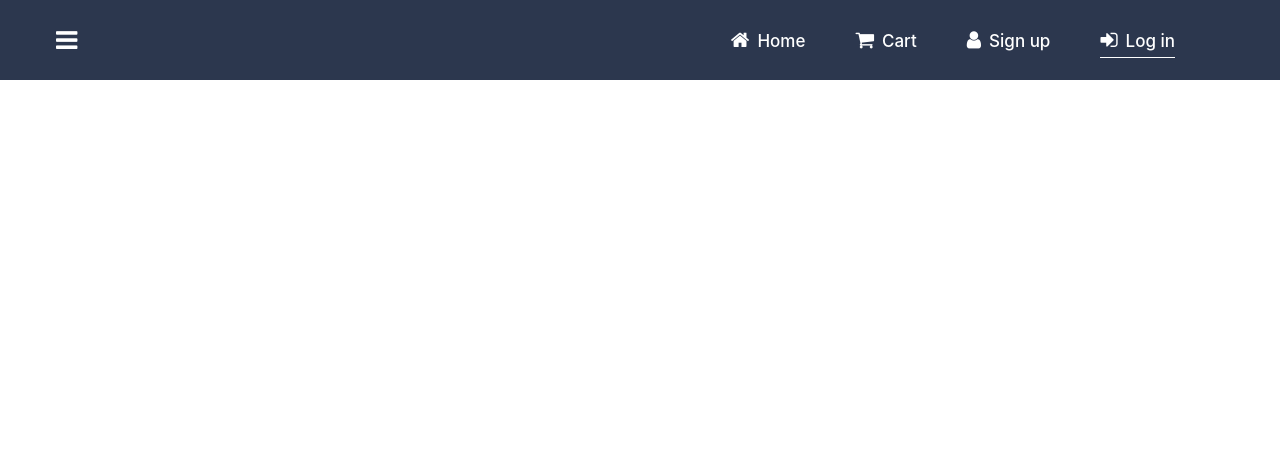
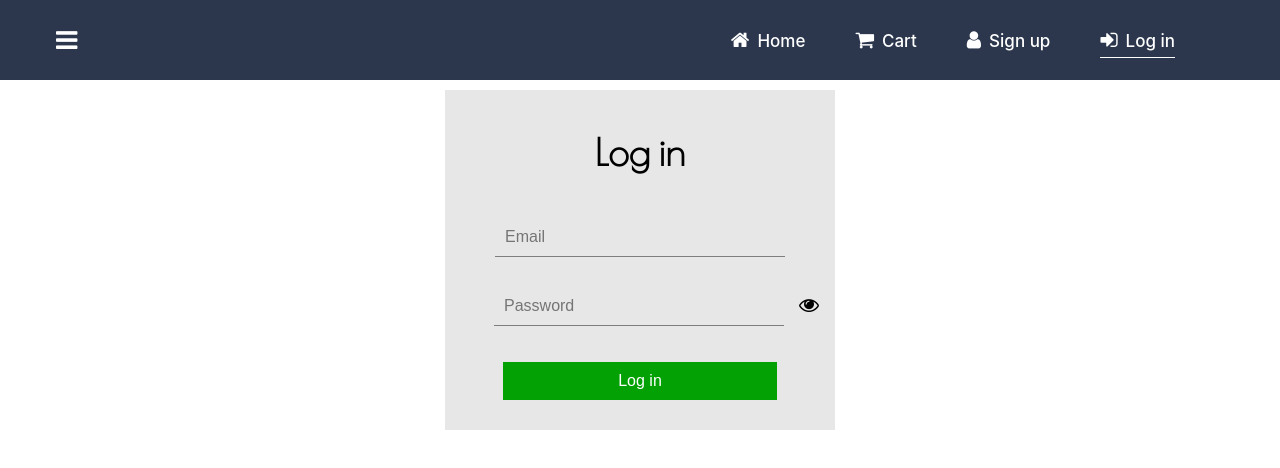
Before and after one commit to marinavrataric/WebShop, a React (Create React App) app: page /login in a window 1280 px wide. Shown: the top 468 px of the page. Built offline with nearby package versions, Linux system fonts and the light colour scheme.

Commit message:
created login functionality

```diff
--- a/src/components/App.tsx
+++ b/src/components/App.tsx
@@ -10,6 +10,14 @@ interface User {
 }
 
 function App() {
+
+    const [user, setUser] = useState<User>(
+        {
+            email: '',
+            password: '',
+            isLogin: false
+        }
+    )
 
     const [visible, setVisible] = useState(false)
 
@@ -42,7 +50,8 @@ function App() {
                 visible, setVisible,
                 product,
                 productList, dispatch,
-                totalAmountRounded
+                totalAmountRounded,
+                user, setUser
             }}>
                 <NavigationRouter />
             </AppContext.Provider>
--- a/src/components/context/AppContext.tsx
+++ b/src/components/context/AppContext.tsx
@@ -22,5 +22,17 @@ export const AppContext = createContext({
         }
     }],
     dispatch: ({ }) => { },
-    totalAmountRounded: "0.00 kn"
+    totalAmountRounded: "0.00 kn",
+    user: {
+        email: '',
+        password: '',
+        isLogin: false
+    },
+    setUser: (user: (
+        {
+            email: string,
+            password: string,
+            isLogin: boolean
+        }
+    )) => { },
 })
--- a/src/components/nav-pages/Login.tsx
+++ b/src/components/nav-pages/Login.tsx
@@ -1,9 +1,72 @@
-import React from 'react'
+import React, { useRef, useContext, useState } from 'react'
+import { AppContext } from '../context/AppContext'
+import { useHistory } from 'react-router-dom'
 
 function Login() {
+
+    const [isVisible, setIsVisible] = useState(false)
+
+    const { setUser } = useContext(AppContext)
+
+    const history = useHistory()
+
+    const emailRef = useRef<HTMLInputElement>(null)
+    const passwordRef = useRef<HTMLInputElement>(null)
+
+    const [valid, setValid] = useState({ emailErr: '', passwordErr: '' })
+
+    const handleValidation = () => {
+        let passwordMsg = ''
+        let emailMsg = ''
+
+        if (emailRef.current?.value === "")
+            emailMsg = "Invalid email"
+        if (passwordRef.current?.value === "")
+            passwordMsg = "Invalid password"
+
+        setValid({
+            emailErr: emailMsg,
+            passwordErr: passwordMsg
+        })
+        return (passwordMsg === '' && emailMsg === '')
+    }
+
+    const handleLogin = () => {
+        if (handleValidation() && emailRef.current?.value && passwordRef.current?.value) {
+            setUser(
+                {
+                    password: passwordRef.current.value,
+                    email: emailRef.current.value,
+                    isLogin: true
+                })
+            history.push('/cart')
+        }
+    }
+
     return (
-        <div>
-
+        <div className="login-outter page">
+            <div className="login-inner">
+                <p className="login-title">Log in</p>
+                <input type="text" placeholder="Email" ref={emailRef} className="about-input" />
+                <p className="valid">
+                    {valid.emailErr}
+                </p>
+                <div>
+                    <input
+                        type={isVisible ? "text" : "password"}
+                        placeholder="Password"
+                        ref={passwordRef}
+                        className="about-input password"
+                    />
+                    <button onClick={() => setIsVisible(!isVisible)} className="eye-btn btn">
+                        <i className="fa fa-eye"></i>
+                    </button>
+                </div>
+                <p className="valid">
+                    {valid.passwordErr}
+                </p>
+                <button className="login-btn" onClick={handleLogin}>Log in</button>
+            </div>
         </div>
     )
 }
--- a/src/index.css
+++ b/src/index.css
@@ -479,3 +479,44 @@ input {
   text-align: center;
   font-family: "Poiret One", cursive;
 }
+
+/* LOGIN */
+
+.login-outter {
+  margin: 8% 0 4% 0;
+}
+
+input {
+  padding: 10px;
+  width: 240px;
+  margin: 10px 0;
+  border: none;
+  background-color: transparent;
+  font-size: 16px;
+  border-bottom: 1px rgb(126, 126, 126) solid;
+}
+
+.login-btn {
+  border: none;
+  font-size: 16px;
+  padding: 10px 115px;
+  background-color: rgb(3, 161, 3);
+  color: white;
+  margin: 20px 0 30px 0;
+}
+
+.login-btn:hover {
+  background-color: rgb(13, 151, 13);
+  cursor: pointer;
+}
+
+.login-btn:focus {
+  outline: none;
+}
+
+.valid {
+  color: red;
+  font-size: 12px;
+  margin-top: -10px;
+  font-style: italic;
+}
```
